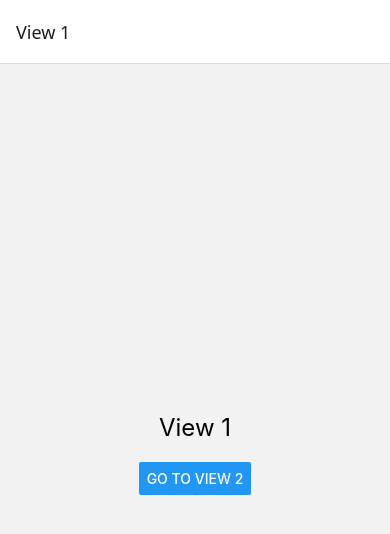
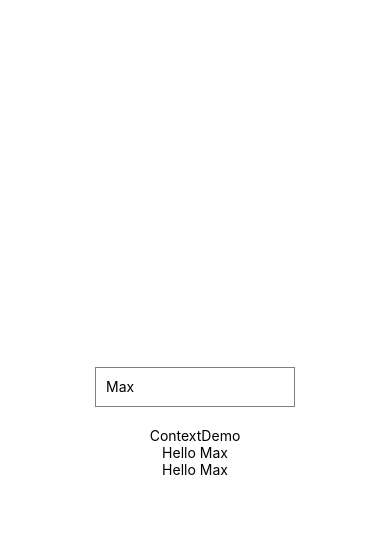
Before and after one commit to lassehav-oamk/web-and-hybrid-tech-din24, a React Native app: screen /Dashboard in a window 390 px wide. Shown: the top 534 px of the page. Built offline with nearby package versions, Linux system fonts and the light colour scheme.

Commit message:
Added context example

```diff
--- a/App.tsx
+++ b/App.tsx
@@ -22,6 +22,7 @@ import StackNavigatorDemo from './components/navigationDemo1/StackNavigatorDemo'
 import TabNavigatorDemo from './components/navigationDemo1/TabNavigatorDemo';
 import SimpleStackNavDemo from './components/navigationDemo1/SimpleStackNavDemo';
 import TabNavContextDemo from './components/navigationDemo2/TabNavContextDemo';
+import ContextDemo from './components/ContextDemo';
 
 export default function App() {
   const [useFlatList, setUseFlatList] = useState(true);
@@ -29,10 +30,12 @@ export default function App() {
   const test = { fontSize: 60 };
 
   return (
-   <StackNavigatorDemo />
+  //  <StackNavigatorDemo />
     // <TabNavigatorDemo />
     // <SimpleStackNavDemo />
     // <TabNavContextDemo />
+    <ContextDemo />
+
   )
 
 
--- /dev/null
+++ b/components/ContextDemo.tsx
@@ -0,0 +1,34 @@
+import { View, Text, TextInput } from 'react-native'
+import React, { createContext, useContext } from 'react'
+
+const NameContext = createContext<string | undefined>(undefined);
+
+function GreeterCtx() {
+    const name = useContext(NameContext);
+
+    return (
+        <View>
+            <Text>Hello { name }</Text>
+        </View>
+    )
+}
+
+export default function ContextDemo() {
+
+    const [name, setName] = React.useState<string>('Max');
+
+    return (
+        <NameContext.Provider value={name}>
+            <View style={{flex:1, justifyContent:'center', alignItems:'center'}}>
+            <TextInput
+                value={name}
+                onChangeText={setName}
+                style={{height:40, borderColor:'gray', borderWidth:1, width:200, marginBottom:20, paddingHorizontal:10}}
+            />
+            <Text>ContextDemo</Text>
+                <GreeterCtx />
+                <GreeterCtx />
+            </View>
+        </NameContext.Provider>
+    )
+}
--- a/components/navigationDemo2/screens/Dashboard.tsx
+++ b/components/navigationDemo2/screens/Dashboard.tsx
@@ -3,7 +3,8 @@ import { View, Text, StyleSheet } from 'react-native';
 import { useUser } from '../UserContext';
 
 export default function Dashboard() {
-  const { userData } = useUser();
+  const contextData = useUser();
+  const userData = contextData.userData;
 
   return (
     <View style={styles.container}>
```
